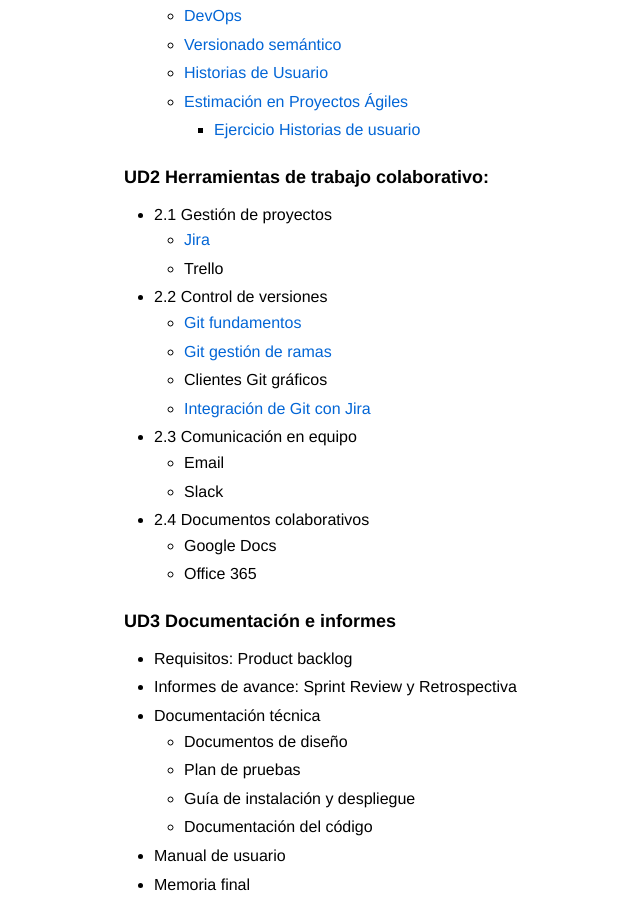
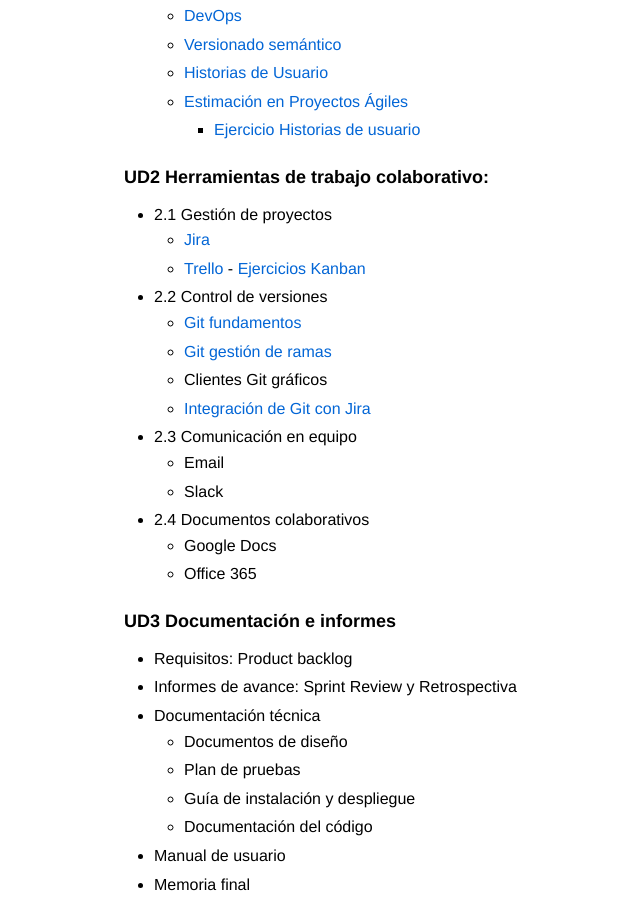
Before and after one commit to fperezIES/proyecto, a Jekyll site: the page built from index.md, in a window 1280 px wide and 900 px high, scrolled down 1721 px. Shown: the whole window, without its empty margins (119-759 px from the left). Built offline with Jekyll 4.4.1, drawn with Linux system fonts in a browser that asks for light colours; our own code applies the rules of GitHub Pages for plain Markdown files.

Commit message:
Update index.md para añadir uso de Trello

```diff
--- a/index.md
+++ b/index.md
@@ -56,7 +56,8 @@
 
  - 2.1 Gestión de proyectos
 	- [Jira](UD2/jira.md)
-	- Trello
+	- [Trello](UD2/Trello.md)
+            - [Ejercicios Kanban](UD2/ejercicios/Ejercicios_Trello.md)
 - 2.2 Control de versiones
 	- [Git fundamentos](UD2/gitbasico.md)
 	- [Git gestión de ramas](UD2/gitramas.md)
```
